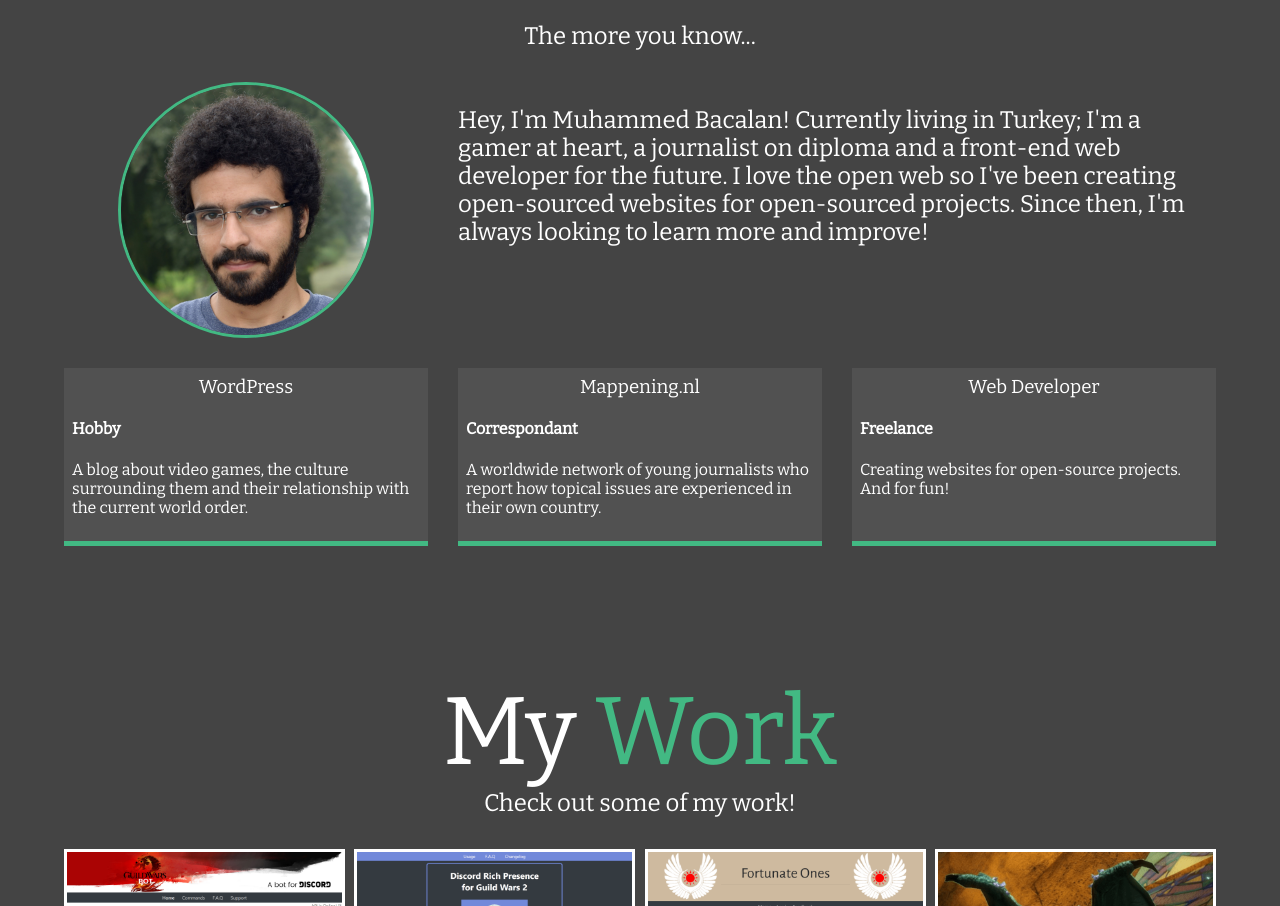
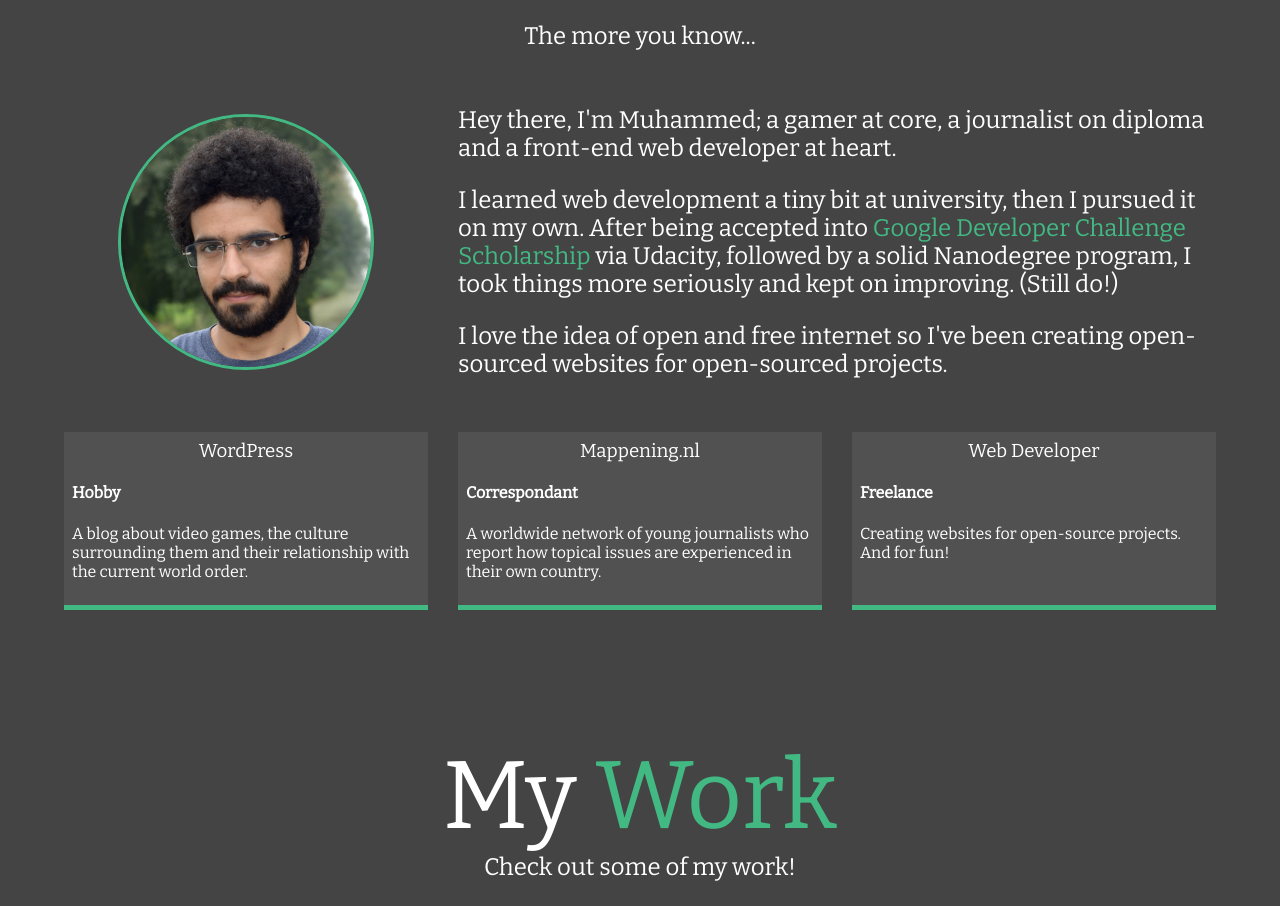
Before and after one commit to mbacalan/muhammedbacalan, a Vue app: page / in a window 1280 px wide. Shown: the part 957-1863 px from the top of the page. Built offline with nearby package versions, Linux system fonts and the light colour scheme.

Commit message:
Update bio text

```diff
--- a/src/components/About.vue
+++ b/src/components/About.vue
@@ -8,10 +8,13 @@
         alt="Muhammed Bacalan"
         class="portrait">
       <div class="bio">
-        <p>Hey, I'm Muhammed Bacalan! Currently living in Turkey; I'm a gamer at heart, a journalist on diploma
-        and a front-end web developer for the future. I love the open web so I've been creating open-sourced
-        websites for open-sourced projects. Since then, I'm always looking to learn more and improve!
-        </p>
+        <p>Hey there, I'm Muhammed; a gamer at core, a journalist on diploma and a front-end web developer at heart.</p>
+        <p>I learned web development a tiny bit at university, then I pursued it on my own.
+        After being accepted into <a
+          class="secondary-text"
+          href="https://www.udacity.com/google-scholarships">Google Developer Challenge Scholarship</a>
+          via Udacity, followed by a solid Nanodegree program, I took things more seriously and kept on improving. (Still do!)</p>
+        <p>I love the idea of open and free internet so I've been creating open-sourced websites for open-sourced projects.</p>
       </div>
 
       <div
```
